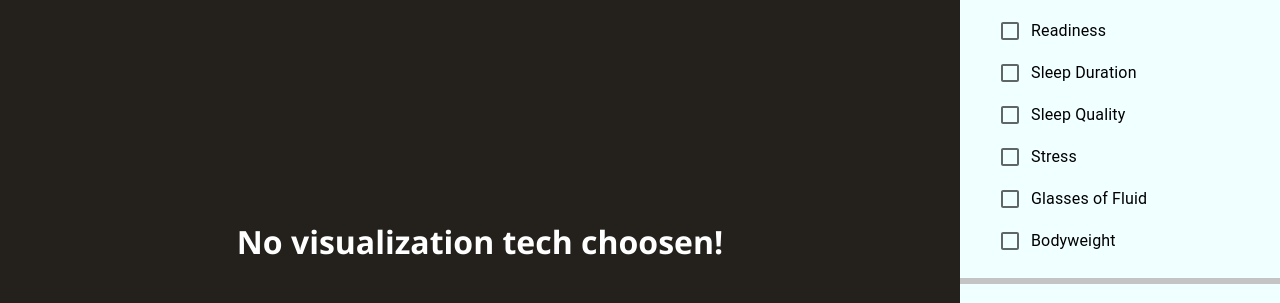
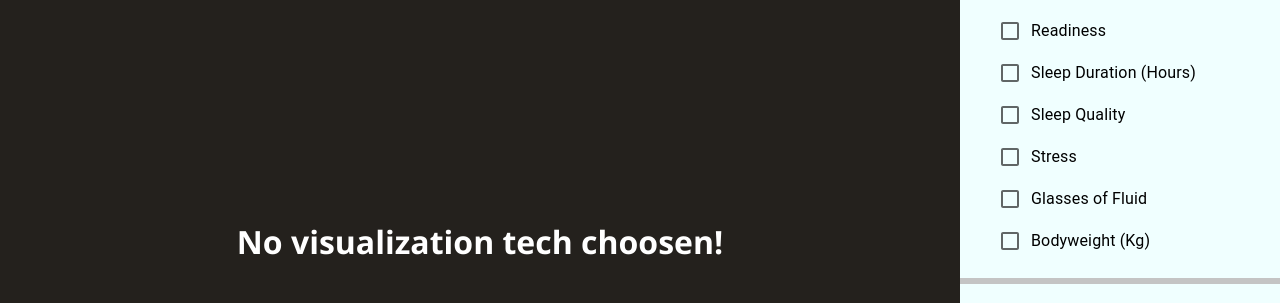
Before and after one commit to davidstyrbjorn/lifestyle-data-visualization-tnm048, a React (Create React App) app in the folder info-vis-react-app/: page / in a window 1280 px wide. Shown: the part 159-462 px from the top of the page. Built offline with nearby package versions, Linux system fonts and the light colour scheme.

Commit message:
Moved legend to left side + details

```diff
--- a/info-vis-react-app/src/components/d3/ParallellAxis.tsx
+++ b/info-vis-react-app/src/components/d3/ParallellAxis.tsx
@@ -7,8 +7,9 @@ import useWindowDimensions from '../../hooks/useWindowDimensions';
 import { attributeState } from "../../states/attribute-state";
 import { filteredPersonData } from "../../states/person-state";
 import '../../styles/components/parallell-axis.scss';
-import { AVAILABLE_COLORS, lifestyle, person_data } from "../../types/types";
+import { attribute_options, AVAILABLE_COLORS, lifestyle, person_data } from "../../types/types";
 import getProperty from "../../util/get-property";
+import {makeAttributePresentable} from "../../util/attribute-util";
 
 let showMissingData:boolean = false;
 let showDatePicker:boolean = false;
@@ -259,7 +260,7 @@ const ParallellAxisPlot: React.FC<{}> = () => {
                 .style("text-anchor", "middle")
                 .attr("y", -9)
                 .attr("class", "axis-text")
-                .text(function(d) { return d; });
+                .text(function(d) { return makeAttributePresentable(d as attribute_options); });
 			});
 
         }
@@ -329,11 +330,6 @@ const ParallellAxisPlot: React.FC<{}> = () => {
     return (
         <div className="Visualization">
 
-            <div id = {"plot"} ref = {ref}>
-                    <div className = {'axisTooltip'}></div>
-            </div>
-
-            <div className="bottom">
             <div className='p-legend'>
                 {data.map((person: person_data, idx: number) => {
                     return (
@@ -349,6 +345,14 @@ const ParallellAxisPlot: React.FC<{}> = () => {
                     );
                 })}
             </div>
+
+            <div className="bottom">
+                <div id = {"plot"} ref = {ref}>
+                        <div className = {'axisTooltip'}></div>
+                </div>
+
+
+
 
                 <div className="graph-acessories-date">
                     <div className="toggle-average">
@@ -369,6 +373,7 @@ const ParallellAxisPlot: React.FC<{}> = () => {
                     <div className="GraphInfo">
                             {showMissingData &&
                             <div className="MissingData">
+                                { missingData.length > 0 &&
                                 <div id="MissingPersons">
                                     <p className="InfoText">Person &nbsp;</p>
                                         {
@@ -377,7 +382,7 @@ const ParallellAxisPlot: React.FC<{}> = () => {
                                     <p className="InfoText">
                                         is missing data at this date
                                     </p>
-                                </div>
+                                </div>}
                             </div>
                             }
                             {showDatePicker &&
--- a/info-vis-react-app/src/styles/components/parallell-axis.scss
+++ b/info-vis-react-app/src/styles/components/parallell-axis.scss
@@ -11,7 +11,7 @@
     justify-content: center;
     padding-left: 0rem;
     display: flex;
-    flex-direction: column;
+    flex-direction: row;
     width: 100%;
     height: 100%;
 }
@@ -105,16 +105,19 @@
 }
 
 .graph-acessories-date {
-    flex: 6;
+    flex: 1;
+    align-items: center;
 }
 
 .bottom {
     display: flex;
+    flex-direction: column;
 }
 
 .p-legend {
     justify-content: center;
     align-items: center;
     flex: 1;
-    padding-left: 0 rem;
+    padding-left: 0rem;
+    padding-top: 5rem;
 }
--- a/info-vis-react-app/src/util/attribute-util.ts
+++ b/info-vis-react-app/src/util/attribute-util.ts
@@ -6,11 +6,11 @@ export function makeAttributePresentable(attributeOpt: attribute_options){
         "fatigue": "Fatigue",
         "mood": "Mood",
         "readiness": "Readiness",
-        "sleep_duration_h": "Sleep Duration",
+        "sleep_duration_h": "Sleep Duration (Hours)",
         "sleep_quality": "Sleep Quality",
         "stress": "Stress",
         "glasses_of_fluid": "Glasses of Fluid",
-        "bodyweight": "Bodyweight"
+        "bodyweight": "Bodyweight (Kg)"
     }
     return dict[attributeOpt];
 }
```
Lines whose indentation alone changed are shown as unchanged.
